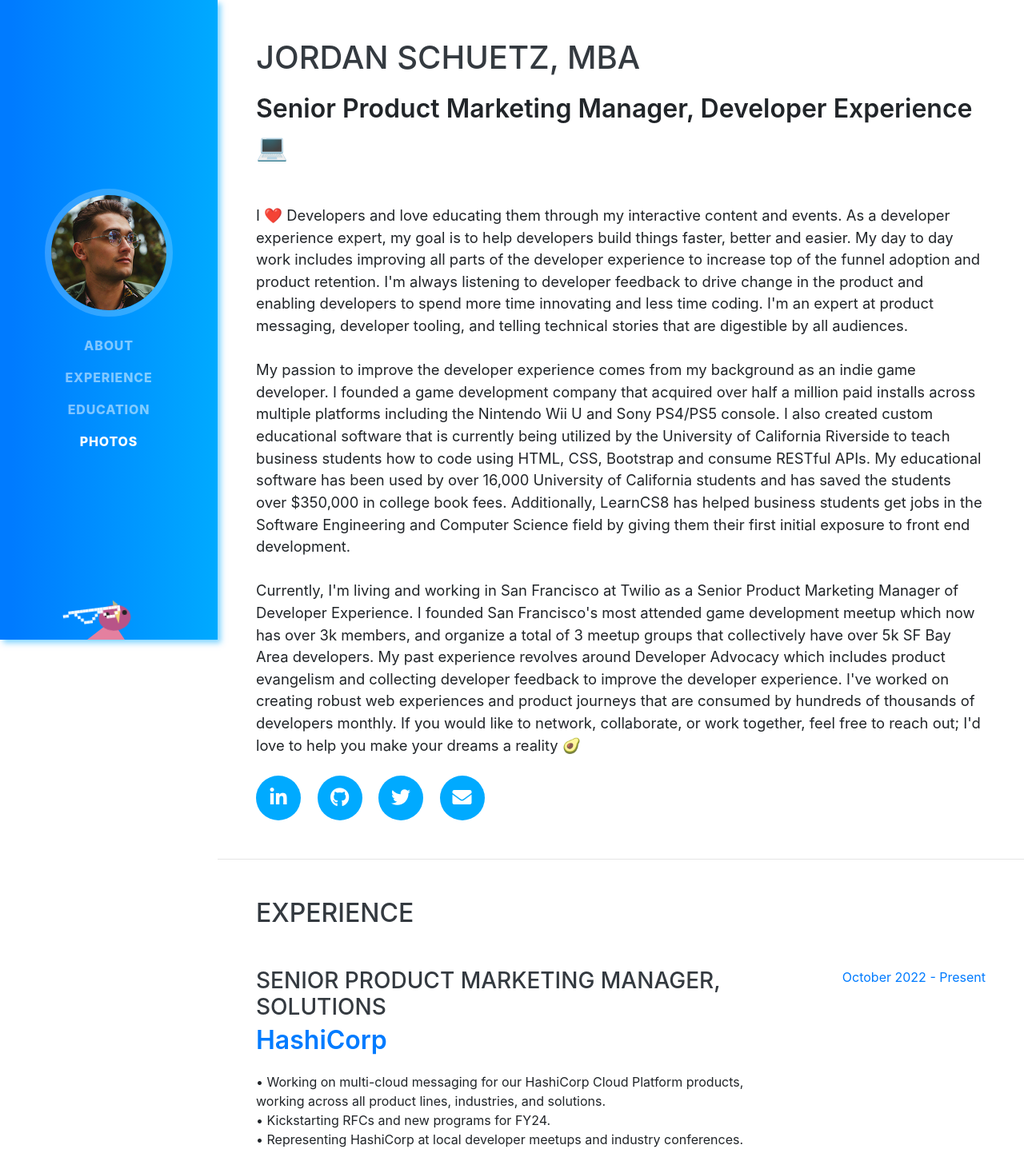
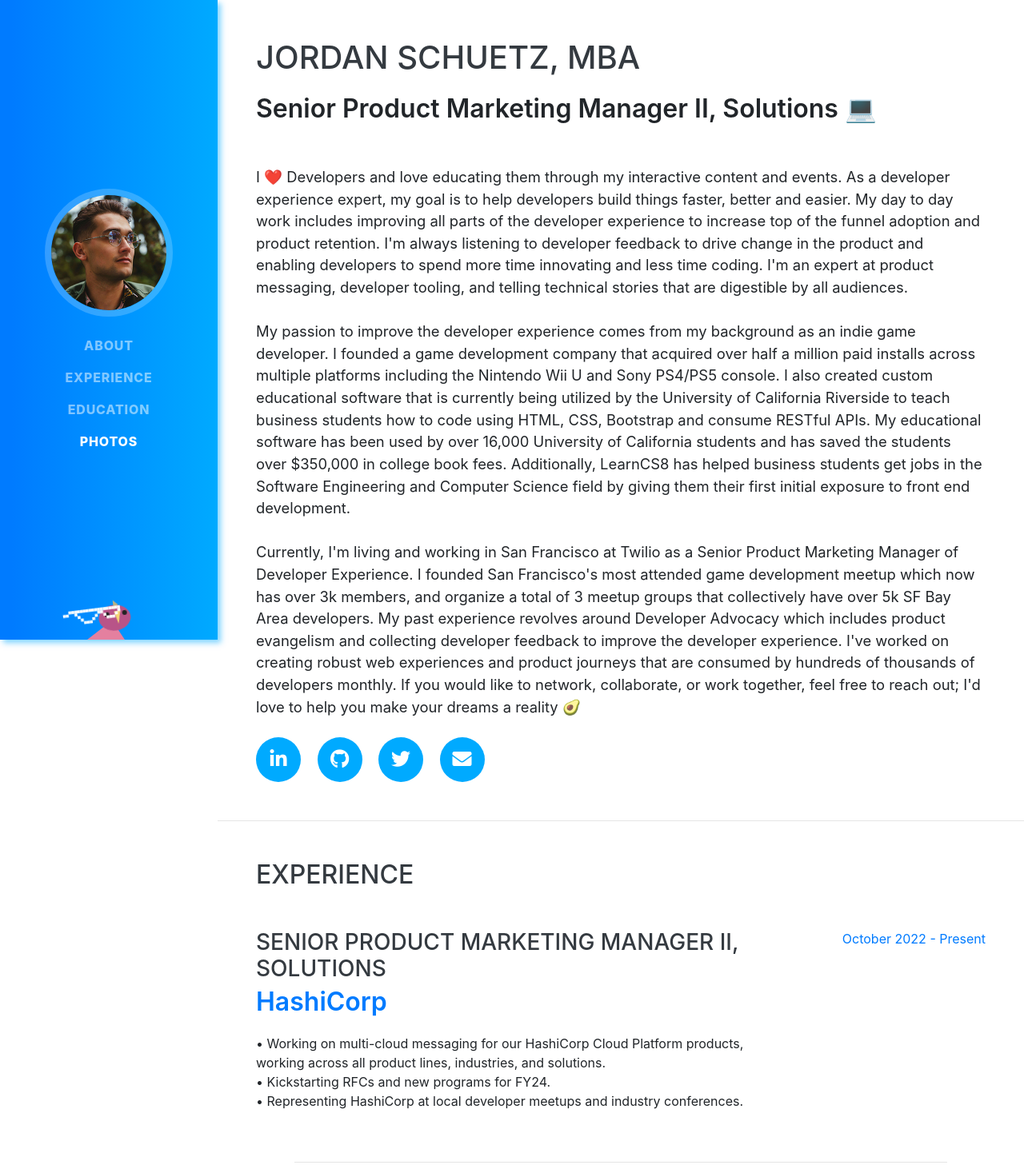
Before and after one commit to JordanSchuetz/Jordan-Developer-Advocate, a website with bundled scripts: page index.html in a window 1280 px wide. Shown: the top 1457 px of the page at 80% size. Built offline with nearby package versions, Linux system fonts and the light colour scheme; files whose address does not match are found by name; a web font is replaced by a local one.

Commit message:
Update index.html

```diff
--- a/index.html
+++ b/index.html
@@ -18,7 +18,7 @@
   <meta name="description" content="Jordan Schuetz is a Senior Product Marketing Manager of Developer Experience at Twilio in San Francisco California. Jordan built one of San Francisco's largest game development communities. Day to day, Jordan develops educational content to teach developers how to code, and runs an educational website that the University of California Riverside utilizes to save students thousands of dollars a year in book fees.">
   <meta name="author" content="Jordan Schuetz">
 
-  <title>Jordan Schuetz - Sr Product Marketing Manager, Developer Experience</title>
+  <title>Jordan Schuetz - Sr Product Marketing Manager II, Solutions</title>
 
   <!-- Bootstrap core CSS -->
   <link href="vendor/bootstrap/css/bootstrap.min.css" rel="stylesheet">
@@ -83,7 +83,7 @@
         <h1 class="mb-3">Jordan
           Schuetz, MBA
         </h1>
-        <div class="subheading mb-5">Senior Product Marketing Manager, Developer Experience 💻</div>
+        <div class="subheading mb-5">Senior Product Marketing Manager II, Solutions 💻</div>
         <p class="lead mb-4">I ❤️ Developers and love educating them through my interactive content and events. As a developer experience expert, my goal is to help developers build things faster, better and easier. My day to day work includes improving all parts of the developer experience to increase top of the funnel adoption and product retention. I'm always listening to developer feedback to drive change in the product and enabling developers to spend more time innovating and less time coding. I'm an expert at product messaging, developer tooling, and telling technical stories that are digestible by all audiences.<br><br>
         My passion to improve the developer experience comes from my background as an indie game developer. I founded a game development company that acquired over half a million paid installs across multiple platforms including the Nintendo Wii U and Sony PS4/PS5 console. I also created custom educational software that is currently being utilized by the University of California Riverside to teach business students how to code using HTML, CSS, Bootstrap and consume RESTful APIs. My educational software has been used by over 16,000 University of California students and has saved the students over $350,000 in college book fees. Additionally, LearnCS8 has helped business students get jobs in the Software Engineering and Computer Science field by giving them their first initial exposure to front end development.<br><br>
         Currently, I'm living and working in San Francisco at Twilio as a Senior Product Marketing Manager of Developer Experience. I founded San Francisco's most attended game development meetup which now has over 3k members, and organize a total of 3 meetup groups that collectively have over 5k SF Bay Area developers. My past experience revolves around Developer Advocacy which includes product evangelism and collecting developer feedback to improve the developer experience. I've worked on creating robust web experiences and product journeys that are consumed by hundreds of thousands of developers monthly. If you would like to network, collaborate, or work together, feel free to reach out; I'd love to help you make your dreams a reality 🥑
@@ -112,7 +112,7 @@
       <h2 class="mb-5">Experience</h2>
        <div class="resume-item d-flex flex-column flex-md-row justify-content-between mb-5">
         <div class="resume-content">
-          <h3 class="mb-0">Senior Product Marketing Manager, Solutions</h3>
+          <h3 class="mb-0">Senior Product Marketing Manager II, Solutions</h3>
           <div class="subheading mb-3"><a target="_blank" href="https://hashicorp.com" rel="noopener">HashiCorp</a></div>
           <p>
             • Working on multi-cloud messaging for our HashiCorp Cloud Platform products, working across all product lines, industries, and solutions.<br>
@@ -124,6 +124,7 @@
             <span class="text-primary">October 2022 - Present</span>
           </div>
       </div>
+      <hr class="m-5">
       <div class="resume-item d-flex flex-column flex-md-row justify-content-between mb-5">
         <div class="resume-content">
           <h3 class="mb-0">Senior Product Marketing Manager, Developer Experience</h3>
```
